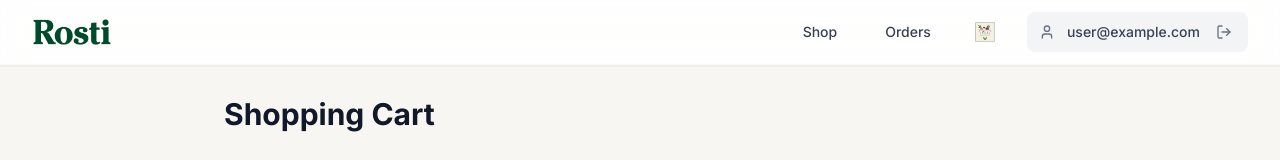
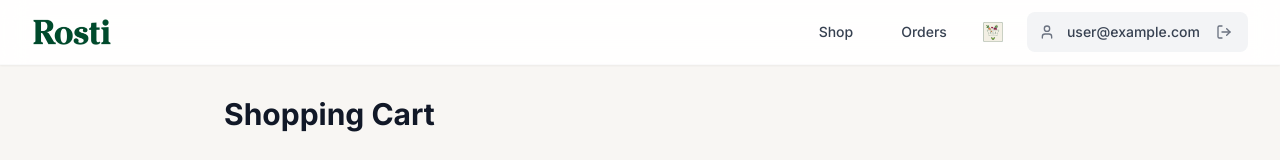
Before and after one commit to illesd96/rost_lite, a Next.js app: page /cart in a window 1280 px wide. Shown: the top 160 px of the page. Built offline with nearby package versions, Linux system fonts and the light colour scheme; no server answers; the database is empty; sample sign-in values are in the browser's storage.

Commit message:
Update Navbar component to adjust cart link padding for improved layout

```diff
--- a/src/components/ui/navbar.tsx
+++ b/src/components/ui/navbar.tsx
@@ -55,7 +55,7 @@ export function Navbar() {
 
             <Link
               href="/cart"
-              className="relative text-gray-700 hover:text-gray-900 p-2 rounded-lg transition-colors"
+              className="relative text-gray-700 hover:text-gray-900 p-0 rounded-lg transition-colors"
             >
               <WebshopIcon className="w-5 h-5" />
               {isClient && totalItems > 0 && (
```
